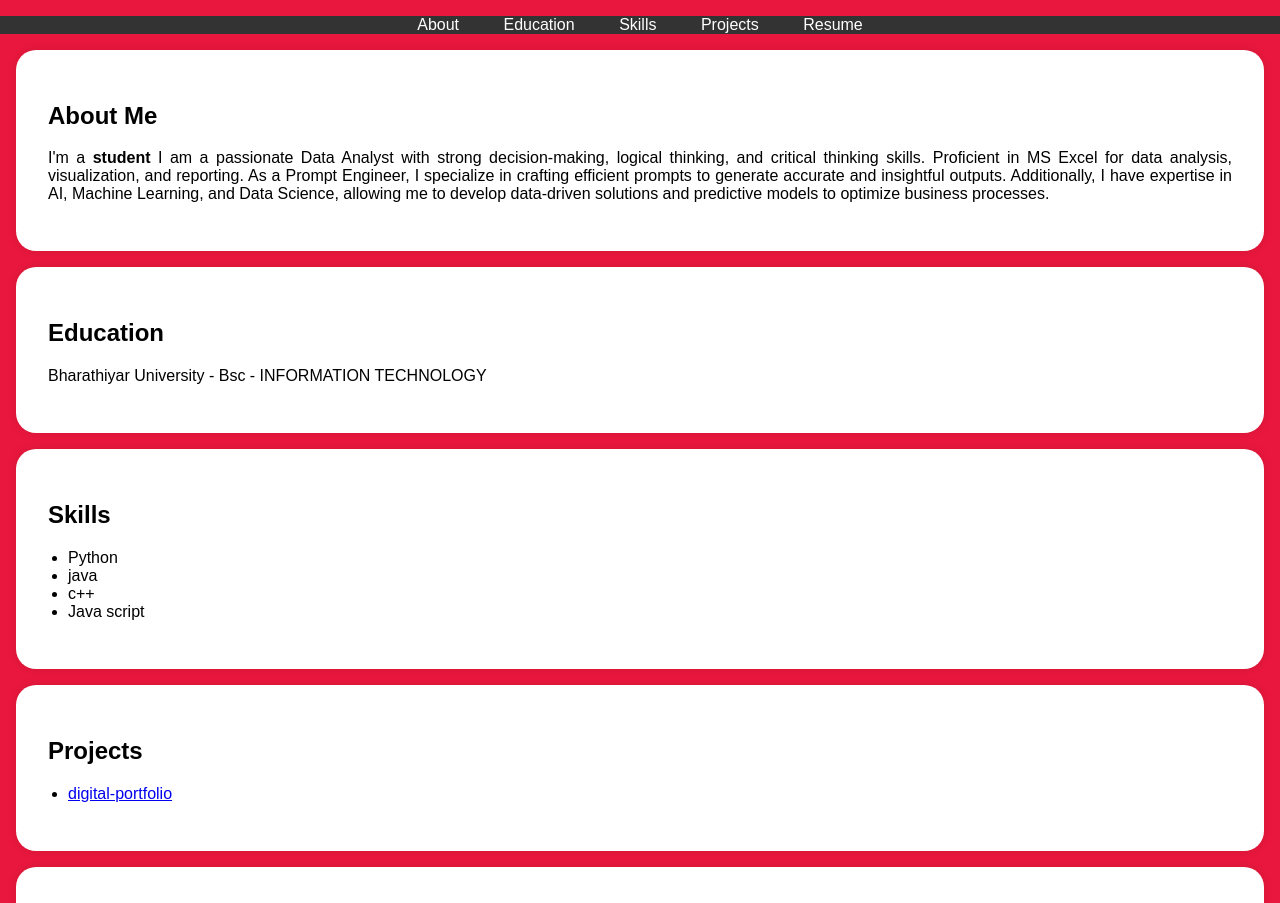
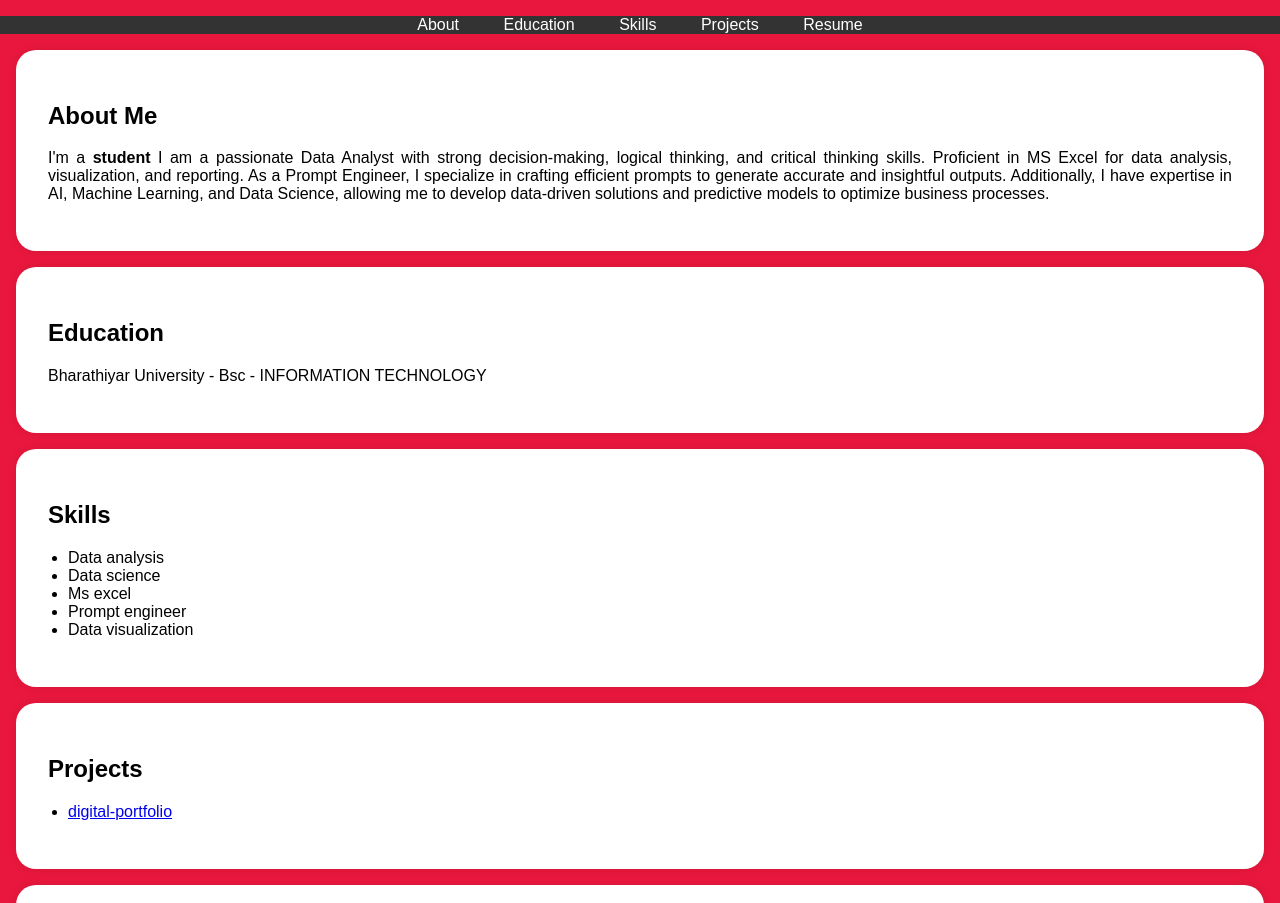
Before and after one commit to binu-69/digital-portfolio, a plain HTML site: page index.html in a window 1280 px wide. Shown: the part 197-1100 px from the top of the page. Drawn offline with Linux system fonts and the light colour scheme.

Commit message:
Update index.html

```diff
--- a/index.html
+++ b/index.html
@@ -132,10 +132,11 @@
         <div class="section-content">
             <h2>Skills</h2>
             <ul>
-                <li>Python</li>
-                <li>java</li>
-                <li>c++</li>
-                <li>Java script</li>
+                <li>Data analysis</li>
+                <li>Data science</li>
+                <li>Ms excel</li>
+                <li>Prompt engineer</li>
+                <li>Data visualization</li>
             </ul>
         </div>
     </section>
```
